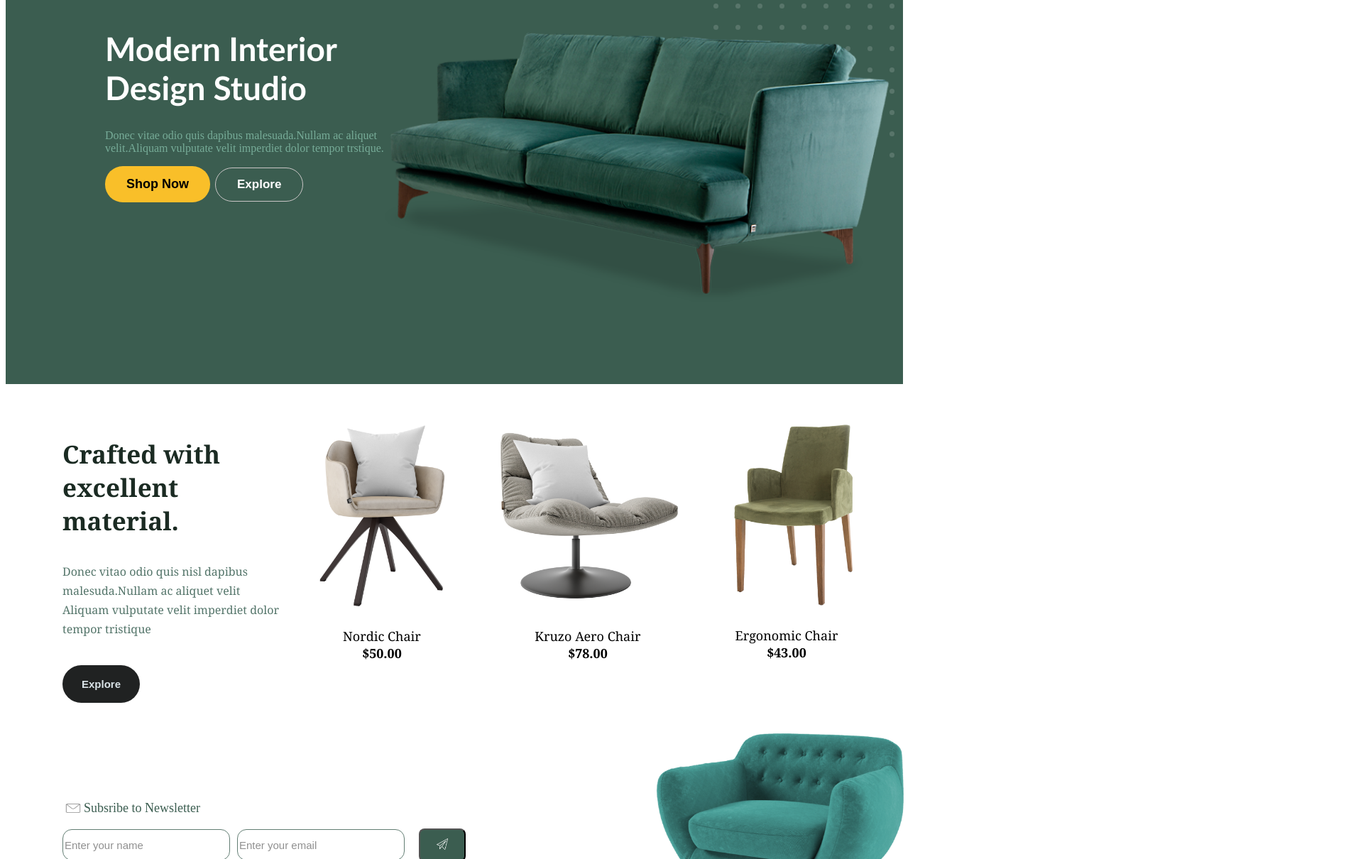
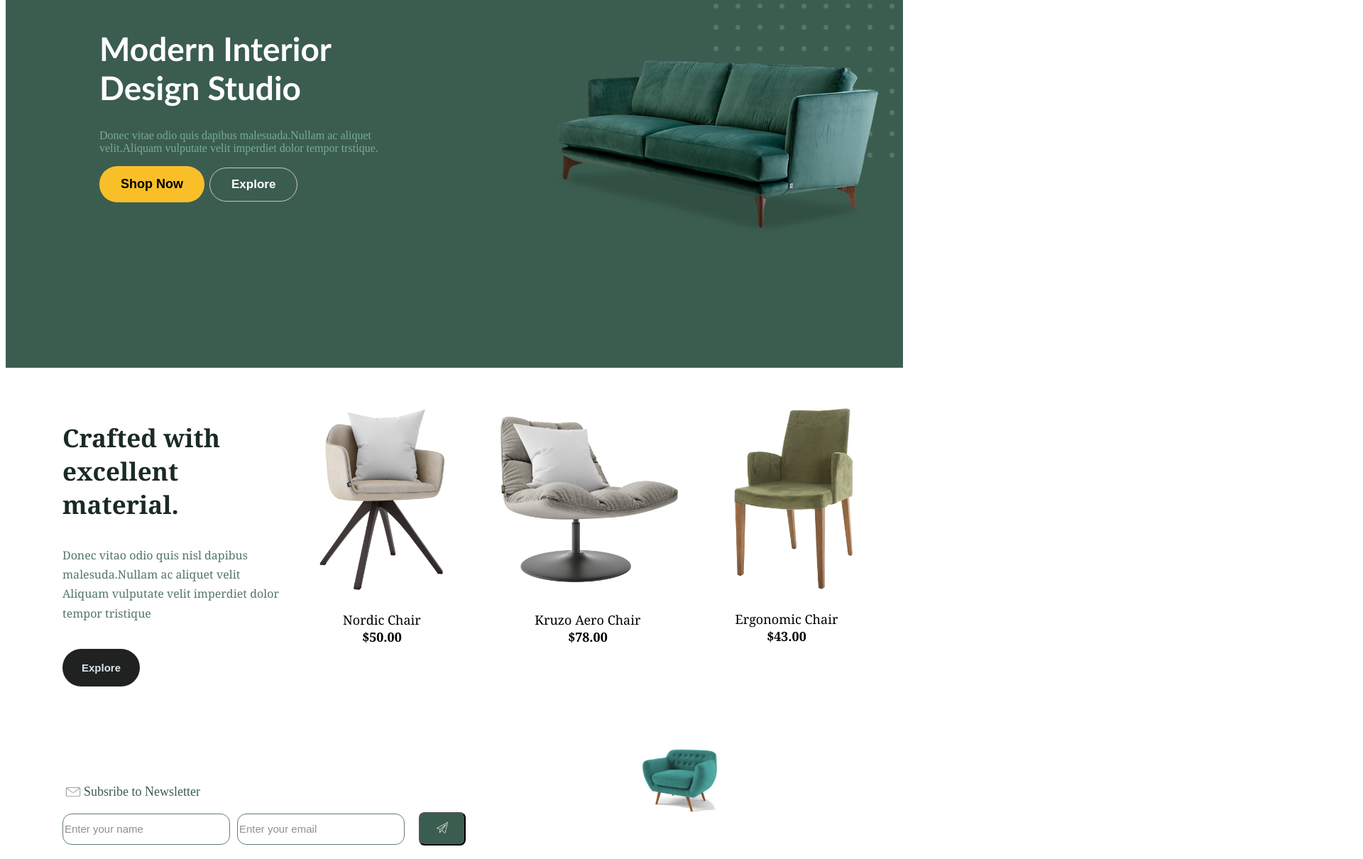
Before and after one commit to SelvedinSoftic/Furni, a plain HTML site: page index.html in a window 1280 px wide. Shown: the part 90-1300 px from the top of the page at 71% size, 1920 px wide, since content can reach past the window. Drawn offline with Linux system fonts and the light colour scheme.

Commit message:
Update furni.css

```diff
--- a/furni.css
+++ b/furni.css
@@ -10,6 +10,7 @@
     position: fixed;
     margin-left:8px;
     padding-bottom: 20px;
+    max-width: 1400px;
 
 }
 .container {
@@ -85,6 +86,8 @@ transform-origin: left;
  .header {
   background-color: #3b5d50;
   height: 600px;
+  max-width: 1400px;
+  width: 100%;
 }
 
  .couch {
@@ -92,8 +95,12 @@ transform-origin: left;
   justify-content: end;
   margin-top: -240px;
   z-index: 10;
-  position: relative;
+  position: absolute;
+  top: 350px;
+  right: 30px;
   pointer-events: none;
+
+
 
  }
  .couch1 {
@@ -106,14 +113,15 @@ transform-origin: left;
 
  }
 .container2 .naslov {
-  position: relative;
+  position: absolute;
   top: 100px;
   left: 140px;
+  max-width: 1400px;
 
 
 }
 .container2 .naslov1 {
-  position: relative;
+  position: absolute;
   top: 120px;
   left: 140px;
 }
@@ -138,6 +146,7 @@ transform-origin: left;
   border: 0.3px ;
   cursor: pointer;
   z-index: 2;
+  pointer-events:auto;
 }
 
 #shopNow:hover {
@@ -157,6 +166,7 @@ background-color: #fabb1d;
   transition: box-shadow 0.1s;
   margin-left: 3px;
   z-index: 2;
+  pointer-events: auto;
 }
 
 #explore:hover {
@@ -435,9 +445,9 @@ background-color: #fabb1d;
 }
 
 .subImage {
-  position:relative;
-  top: -200px;
-  left: 900px;
+  position:absolute;
+  top: 1140px;
+  left:900px;
 }
 
 footer {
@@ -449,7 +459,7 @@ footer {
   color: #3b5d50;
   font-size: 37px;
   display: flex;
- margin-top: -200px;
+ margin-top: 200px;
  margin-left: 100px;
 
 }
```
